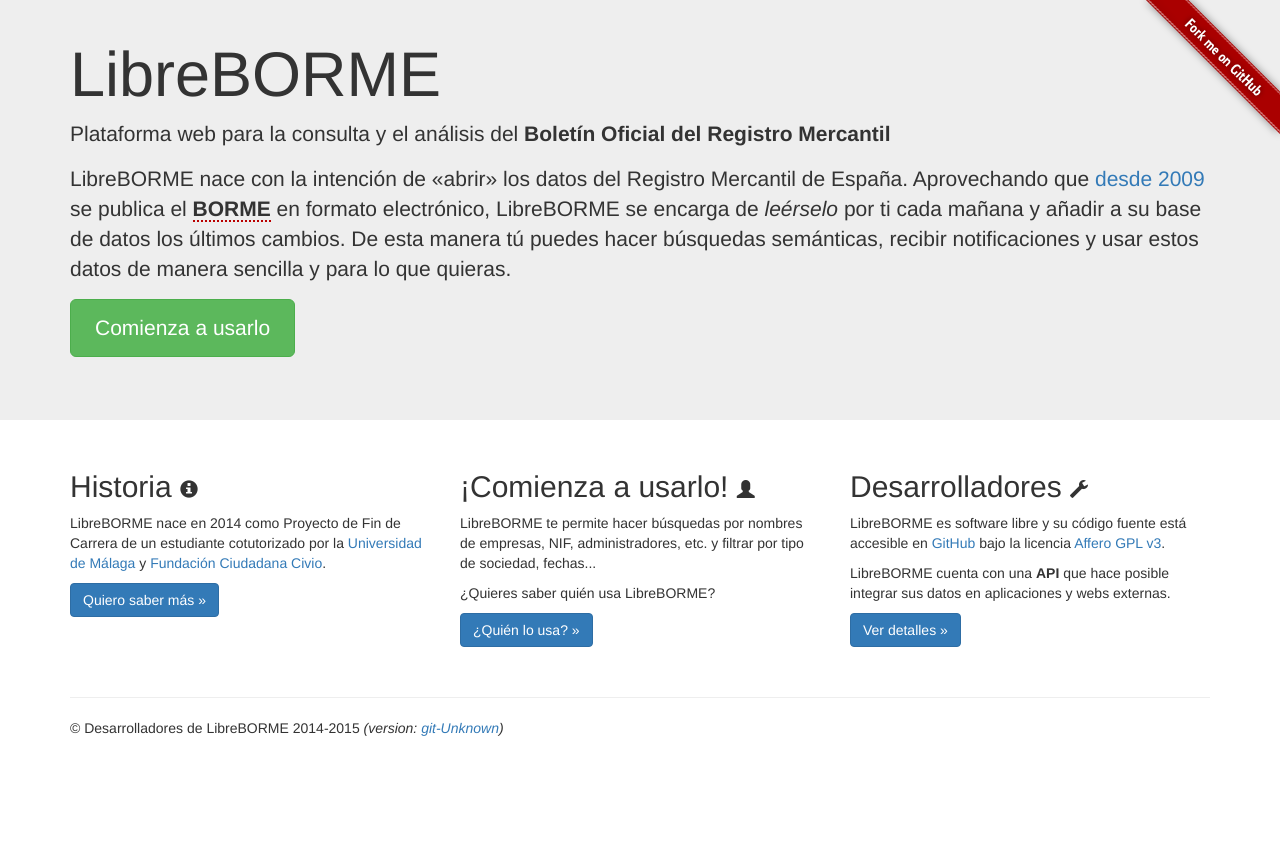
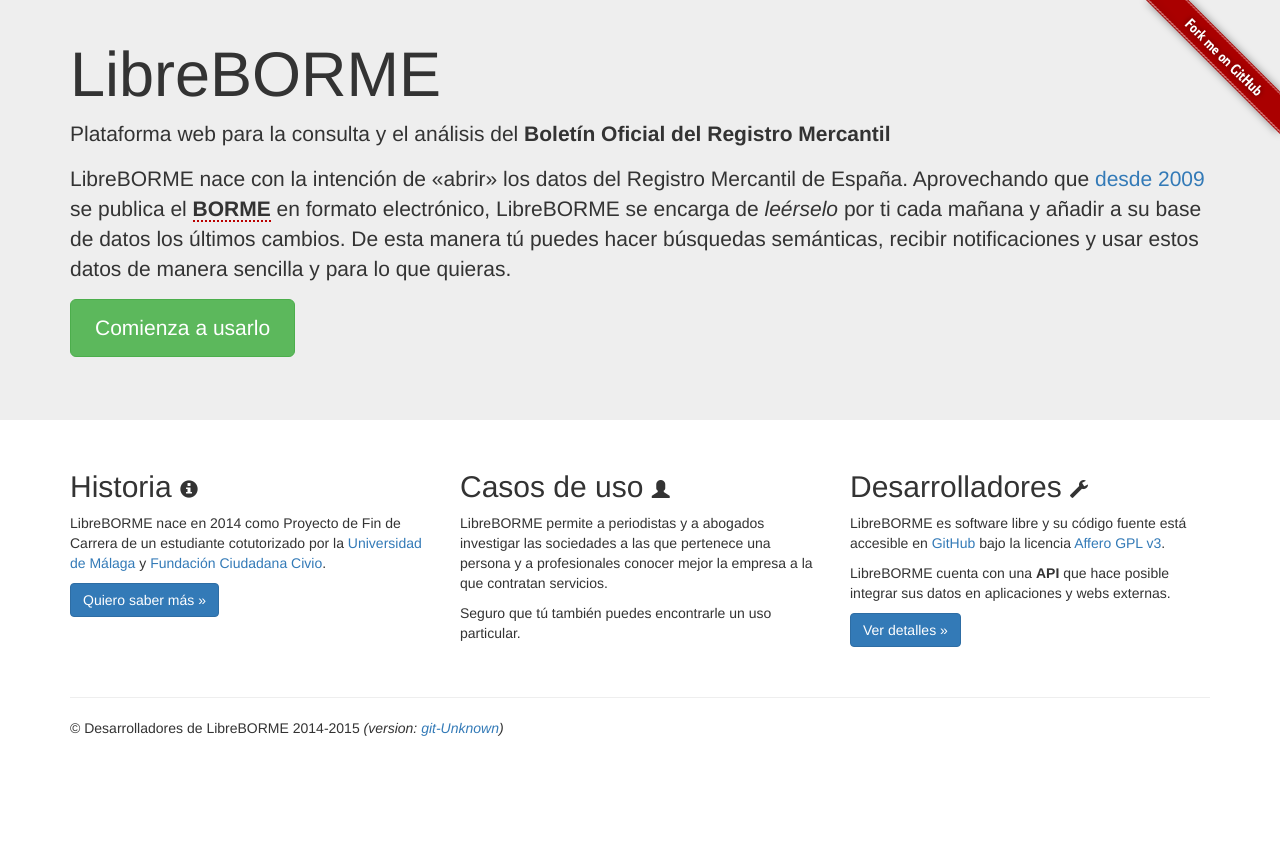
Before and after one commit to PabloCastellano/libreborme, a Django app: page / in a window 1280 px wide. Run offline with Django 3.2, Linux system fonts and the light colour scheme; data that the repository does not hold is empty; parts of the project's set-up code (start-up, migrations or seed data) failed here and were passed over; some libraries are stand-ins or nearby versions.

Commit message:
casos de uso home

```diff
--- a/libreborme/templates/libreborme/index.html
+++ b/libreborme/templates/libreborme/index.html
@@ -26,10 +26,9 @@
       </div>
 
       <div class="col-lg-4">
-        <h2>¡Comienza a usarlo! <i class="glyphicon glyphicon-user"></i></h2>
-        <p>LibreBORME te permite hacer búsquedas por nombres de empresas, NIF, administradores, etc. y filtrar por tipo de sociedad, fechas...</p>
-        <p>¿Quieres saber quién usa LibreBORME?</p>
-        <p><a class="btn btn-primary" href="#" role="button">¿Quién lo usa? »</a></p>
+        <h2>Casos de uso <i class="glyphicon glyphicon-user"></i></h2>
+        <p>LibreBORME permite a periodistas y a abogados investigar las sociedades a las que pertenece una persona y a profesionales conocer mejor la empresa a la que contratan servicios.</p>
+        <p>Seguro que tú también puedes encontrarle un uso particular.</p>
       </div>
 
       <div class="col-lg-4">
```
